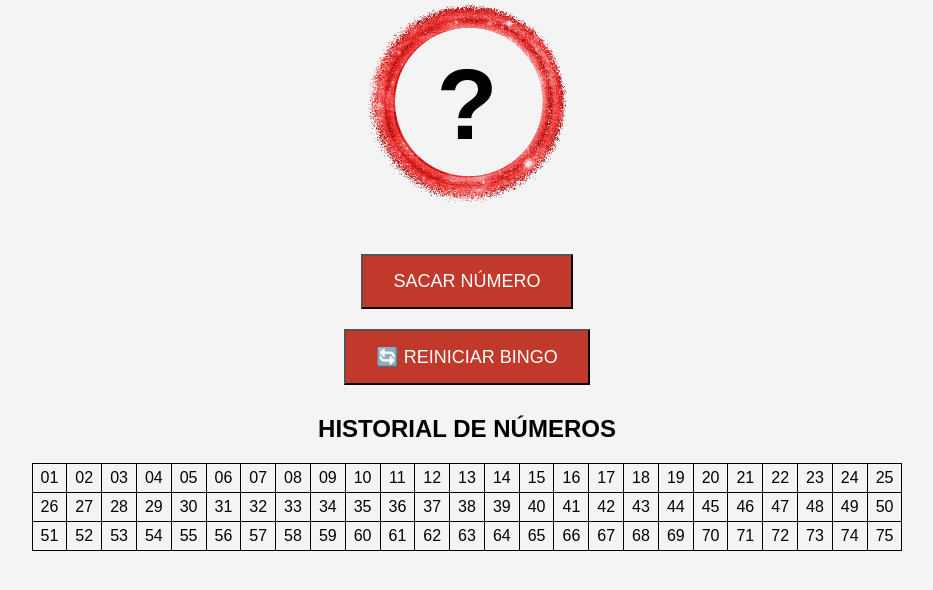
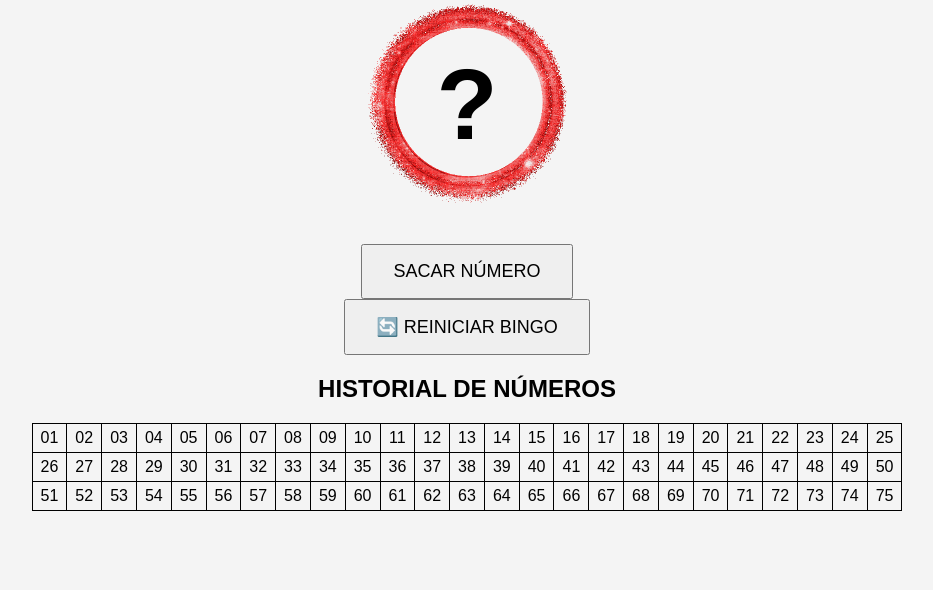
Before and after one commit to 2110883662212/BINGO, a FastAPI app: page / in a window 1280 px wide. Shown: the part 173-763 px from the top of the page, without its empty margins (173-1106 px from the left). Run offline with FastAPI, Linux system fonts and the light colour scheme.

Commit message:
COMMIT 012

```diff
--- a/static/style.css
+++ b/static/style.css
@@ -53,14 +53,3 @@ button {
     color: white;
     font-weight: bold;
 }
-button {
-    padding: 15px 30px;
-    font-size: 18px;
-    cursor: pointer;
-    margin: 10px;
-}
-
-button:last-of-type {
-    background-color: #c0392b;
-    color: white;
-}
```
